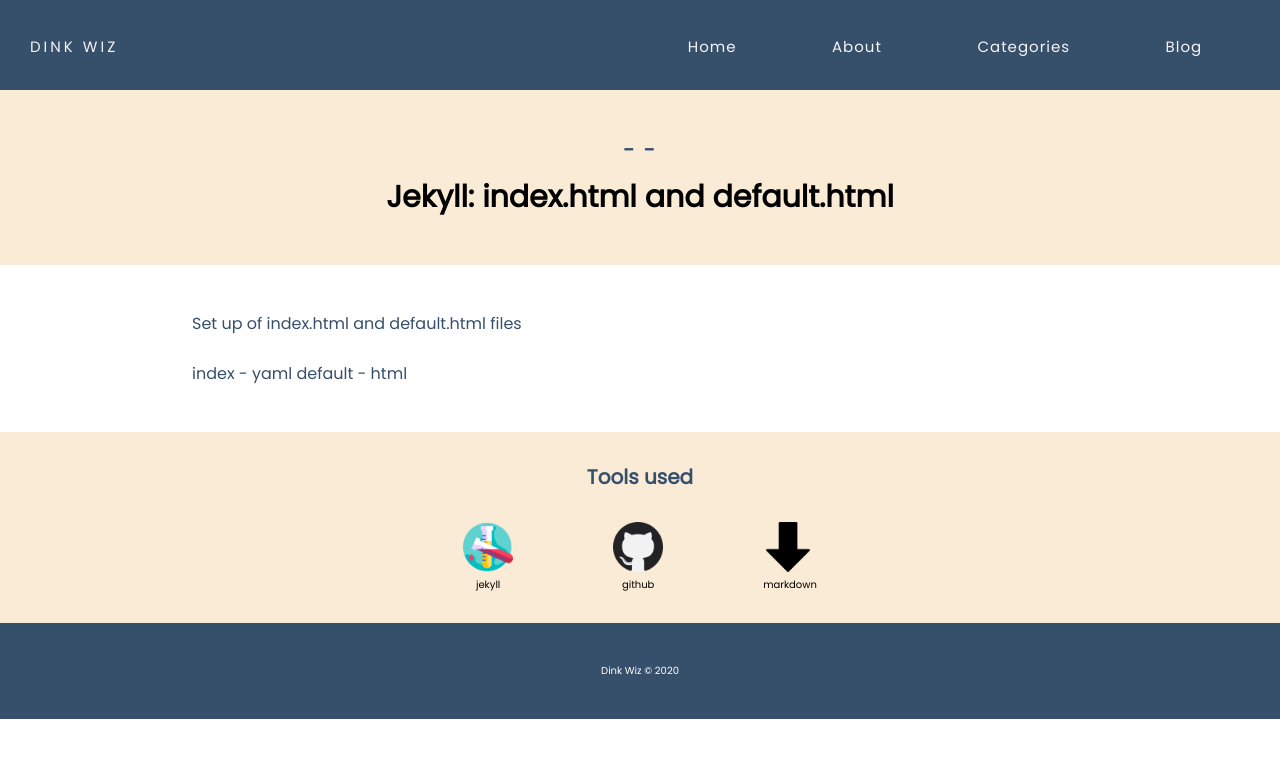
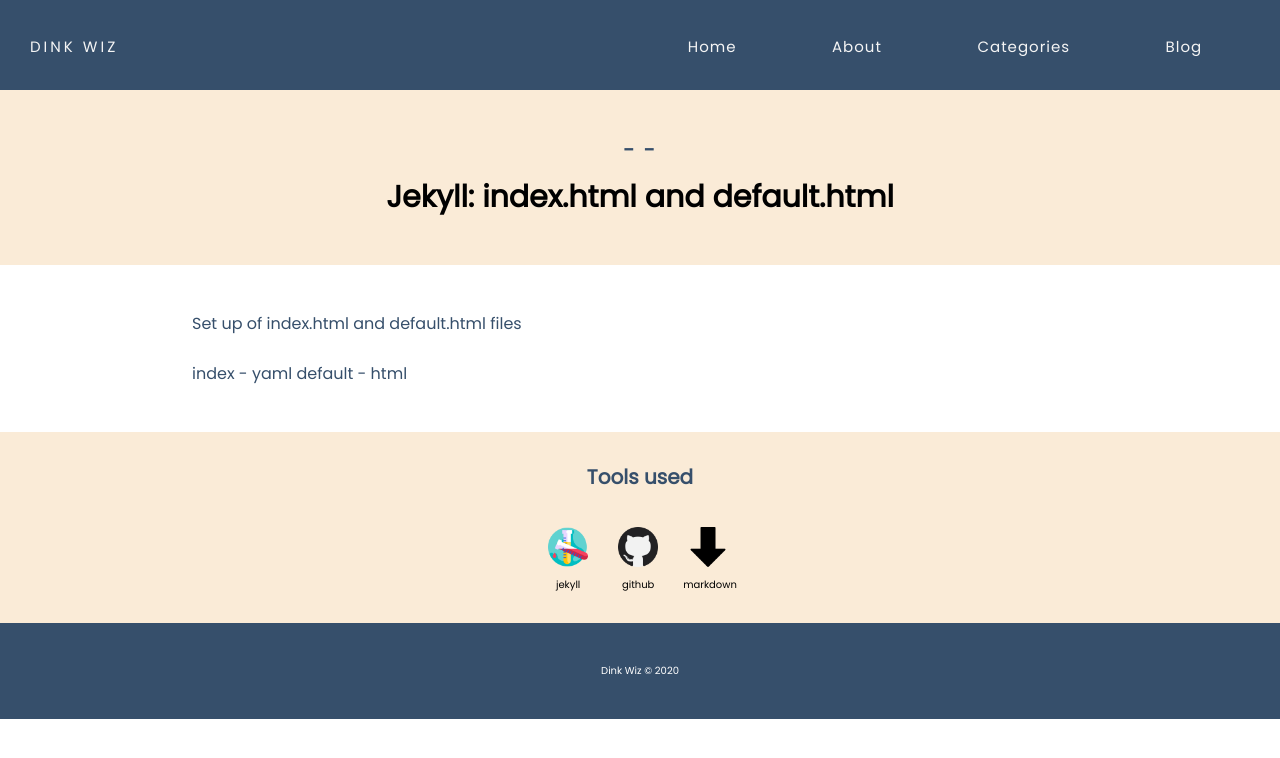
Before and after one commit to dinkwiz/dinkwiz.github.io, a Jekyll site: the page built from _posts/2020-07-18-Jekyll-Initial-html.md, in a window 1280 px wide. Shown: the top 758 px of the page. Built offline with Jekyll 4.4.1, drawn with Linux system fonts in a browser that asks for light colours.

Commit message:
Update style.css

```diff
--- a/assets/css/style.css
+++ b/assets/css/style.css
@@ -307,13 +307,14 @@
   justify-content: center;
   align-items: center;
   grid-template-columns: repeat(auto-fill,minmax(5rem,1fr));
-  grid-column-gap: 10rem;
+  grid-column-gap: 2rem;
   grid-row-gap: 0.5rem;
 
 }
 
 .tag-img img {
-  width: 50px;
+  width: 5rem;
+  padding:0.5rem;
 }
 
 .tooltip {
```
